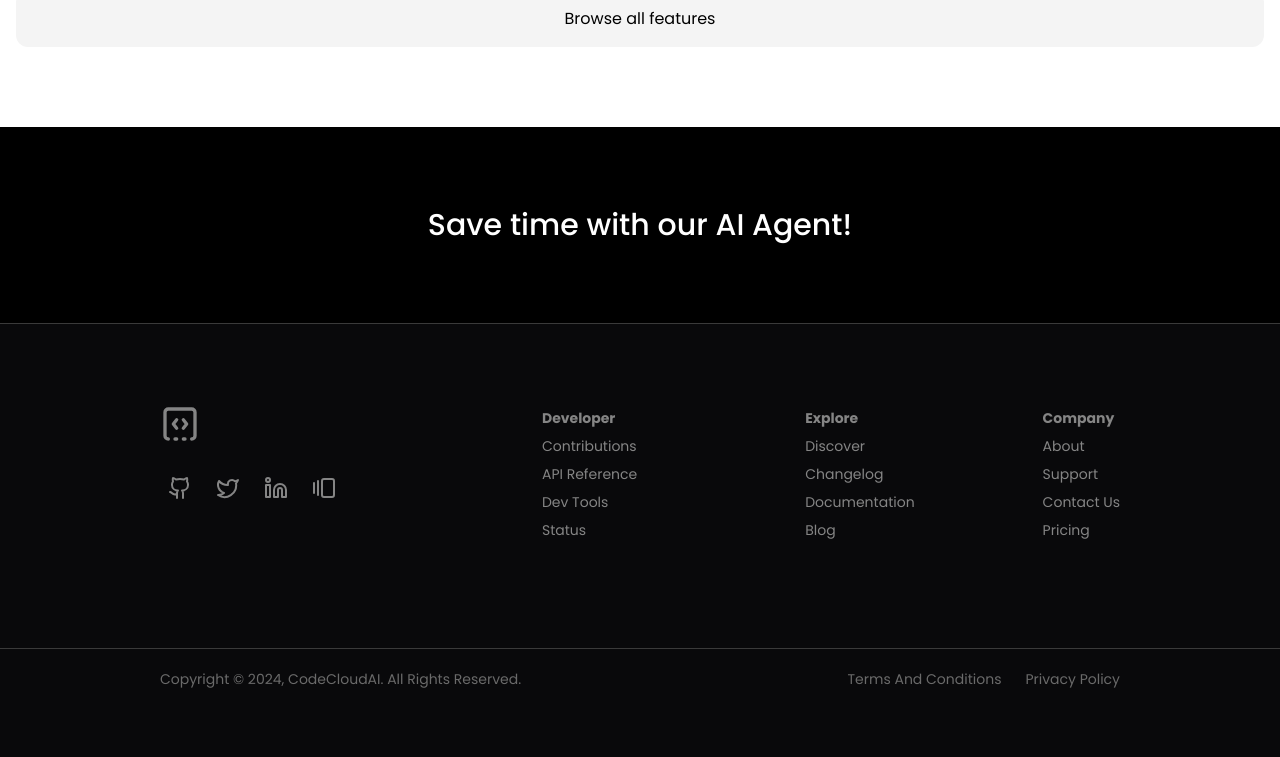
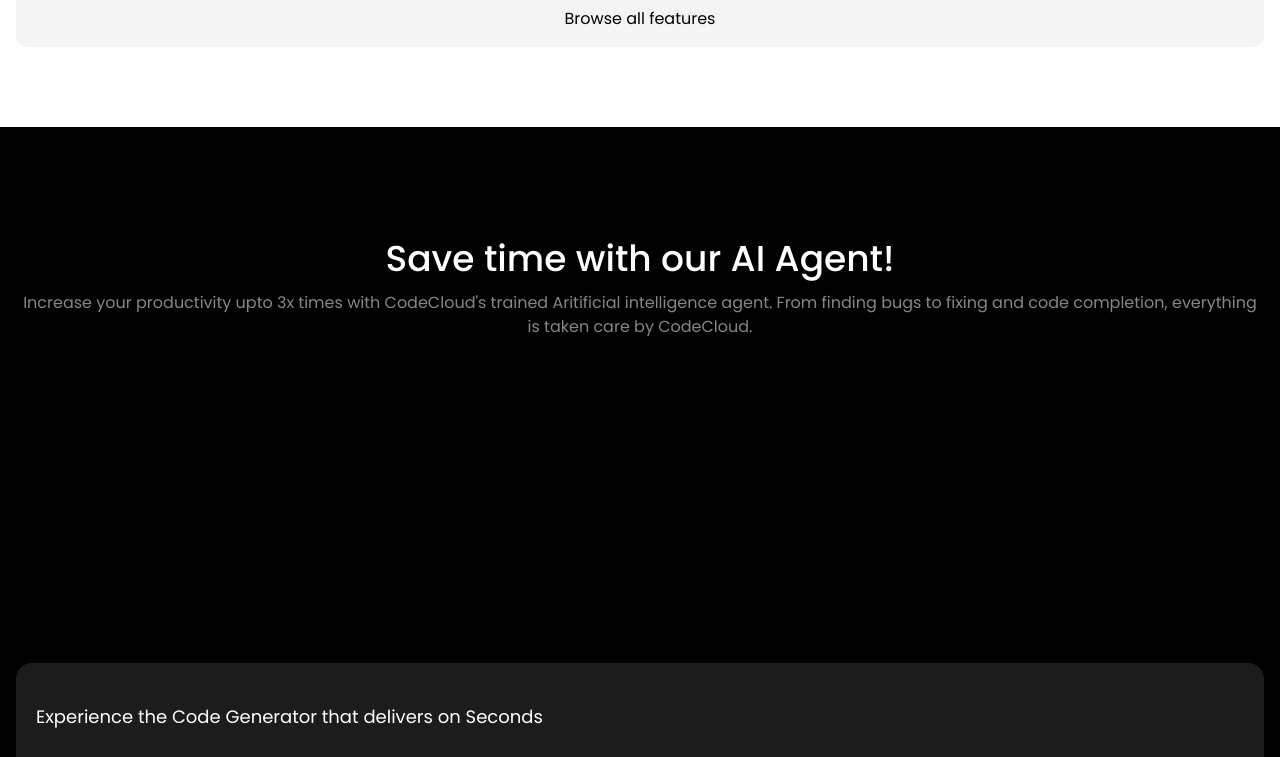
Before and after one commit to gdhyani/CodeCloud, a Next.js app: page /home2 in a window 1280 px wide. Shown: the part 3320-4077 px from the top of the page. Before the commit the page ends 4029 px from the top, so only its background shows below. Built offline with nearby package versions, Linux system fonts and the light colour scheme.

Commit message:
3 sections

```diff
--- a/src/app/(landing_page)/home2/page.js
+++ b/src/app/(landing_page)/home2/page.js
@@ -78,7 +78,7 @@
                     src="/image1.jpeg"
                 />
             </section>
-            <section className="bg-white px-4  -mt-32 pt-56 pb-20 text-black">
+            <section className="bg-white px-4  -mt-24 pt-48 pb-20 text-black">
                 <h1 className="text-4xl font-medium">
                     Powerful features to help you develop faster
                 </h1>
@@ -105,9 +105,31 @@
                     Browse all features
                 </button>
             </section>
-            <section className="bg-black text-white px-4 py-20">
-                    <h1 className="text-3xl font-medium">Save time with our AI Agent!</h1>
-                    <h1 className="text-sm"></h1>
+            <section className="bg-black flex flex-col gap-3 overflow-hidden text-white px-4 py-28">
+                <h1 className="text-4xl font-medium">
+                    Save time with our AI Agent!
+                </h1>
+                <h1 className="text-[#868686] leading-normal">
+                    Increase your productivity upto 3x times with CodeCloud's
+                    trained Aritificial intelligence agent. From finding bugs to
+                    fixing and code completion, everything is taken care by
+                    CodeCloud.
+                </h1>
+                <div className="flex flex-col gap-7 text-left mt-10">
+                    <div className="bg-[#1c1c1c] px-5 py-10 rounded-2xl">
+                        <h1 className="text-lg">Priotize your idea and leave the coding to AI Code</h1>
+                    </div>
+                    <div className="bg-[#1c1c1c] px-5 py-10 rounded-2xl">
+                        <h1 className="text-lg">Unlock the power of code with Instant suggestions</h1>
+                    </div>
+                    <div className="bg-[#1c1c1c] z-10 px-5 py-10 rounded-2xl">
+                        <h1 className="text-lg">Experience the Code Generator that delivers on Seconds</h1>
+                    </div>
+                </div>
+                <Image src="/globe.gif" className="scale-[2.5] overflow-hidden mt-32 mb-10 z-0 w-screen" width={100} height={100} alt="globe"/>
+            </section>
+            <section className="bg-white h-screen py-20 px-5 text-black">
+                <h1>Welcome</h1>
             </section>
         </div>
     );
```
Also changed, not shown: public/globe.gif (added).
